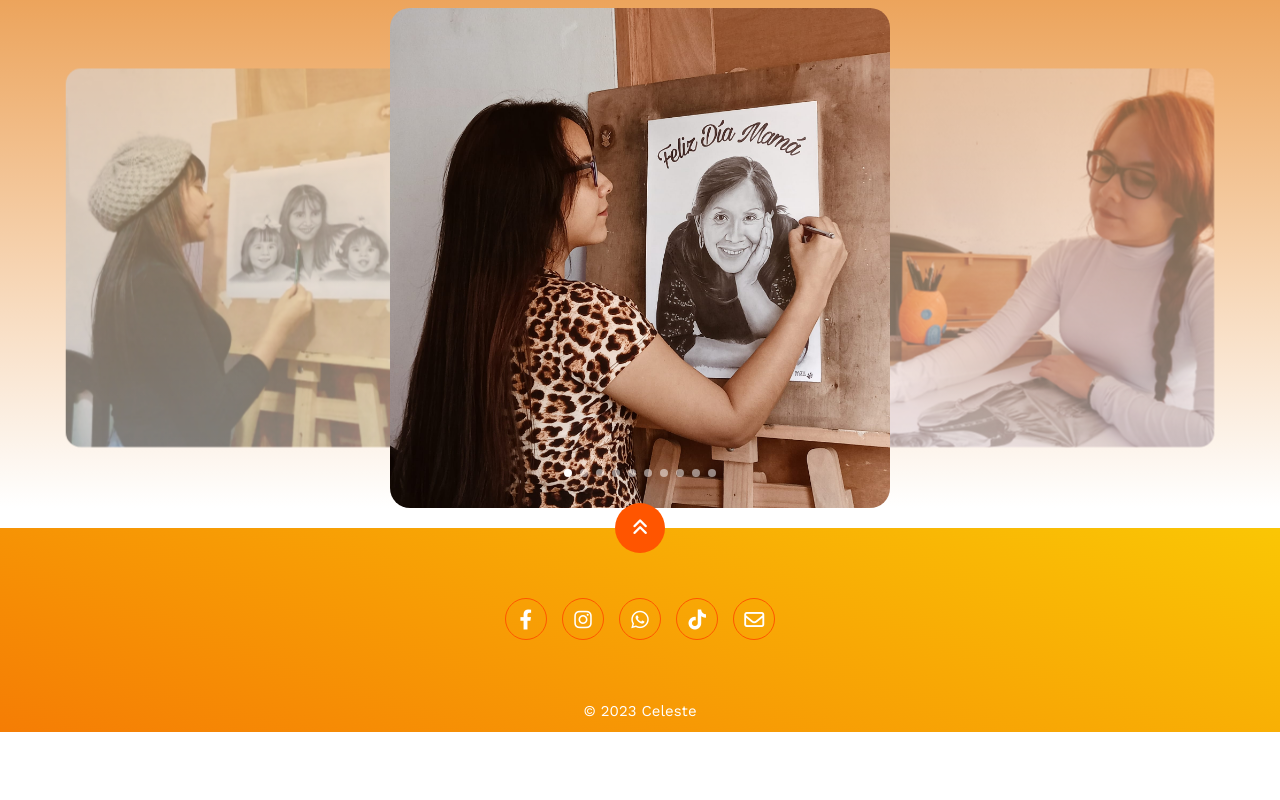
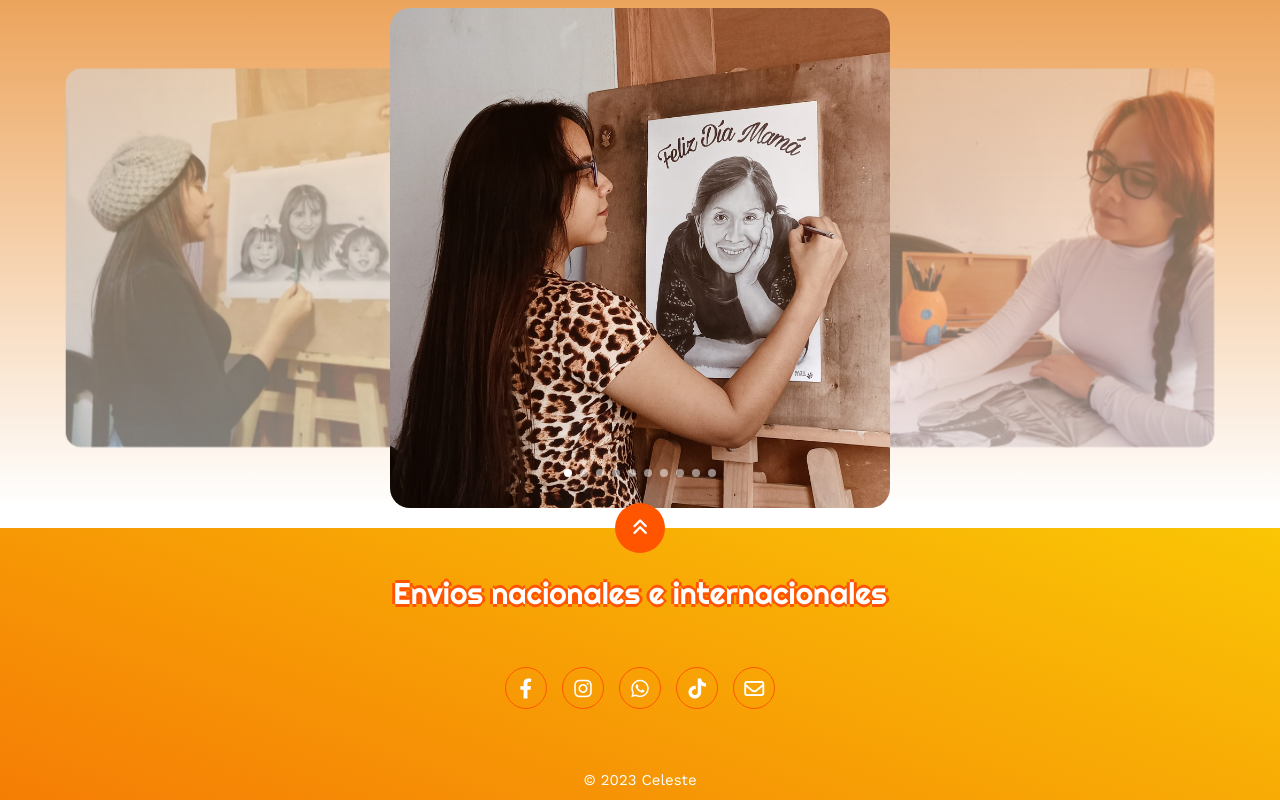
Before and after one commit to AndreaC05/ArtMau.github.io, a plain HTML site: page index.html in a window 1280 px wide. Shown: the part 2365-3165 px from the top of the page. Before the commit the page ends 3097 px from the top, so only its background shows below. Drawn offline with nearby package versions, Linux system fonts and the light colour scheme.

Commit message:
Add files via upload

```diff
--- a/estilo.css
+++ b/estilo.css
@@ -538,10 +538,19 @@ html{
 footer{
 	background: linear-gradient(380deg, rgba(245,125,5,1) 0%, rgba(250,198,5,1) 100%);
 	color: #fff;
-	padding: 30px 0 10px 0;
+	padding: 20px 0 8px 0;
 	text-align: center;
 	position: relative;
 	width: 100%;
+}
+
+footer h3{
+	font-size: 30px;
+	font-family: 'Righteous';
+	text-shadow: 3px  0px 0px #ff5500,
+               0px  3px 0px #ff5500,
+              -3px  0px 0px #ff5500,
+               0px -3px 0px #ff5500;
 }
 footer .redes{
 	margin-bottom: 20px;
--- a/index.html
+++ b/index.html
@@ -533,7 +533,7 @@
 
 			<i class="fa-solid fa-angles-up"></i>
 		</a>
-
+		<h3>Envios nacionales e internacionales</h3>
 		<div class="redes">
 
 			<a href="https://www.facebook.com/profile.php?id=100064363556502"><i class="fa-brands fa-facebook-f"></i></a>
```
